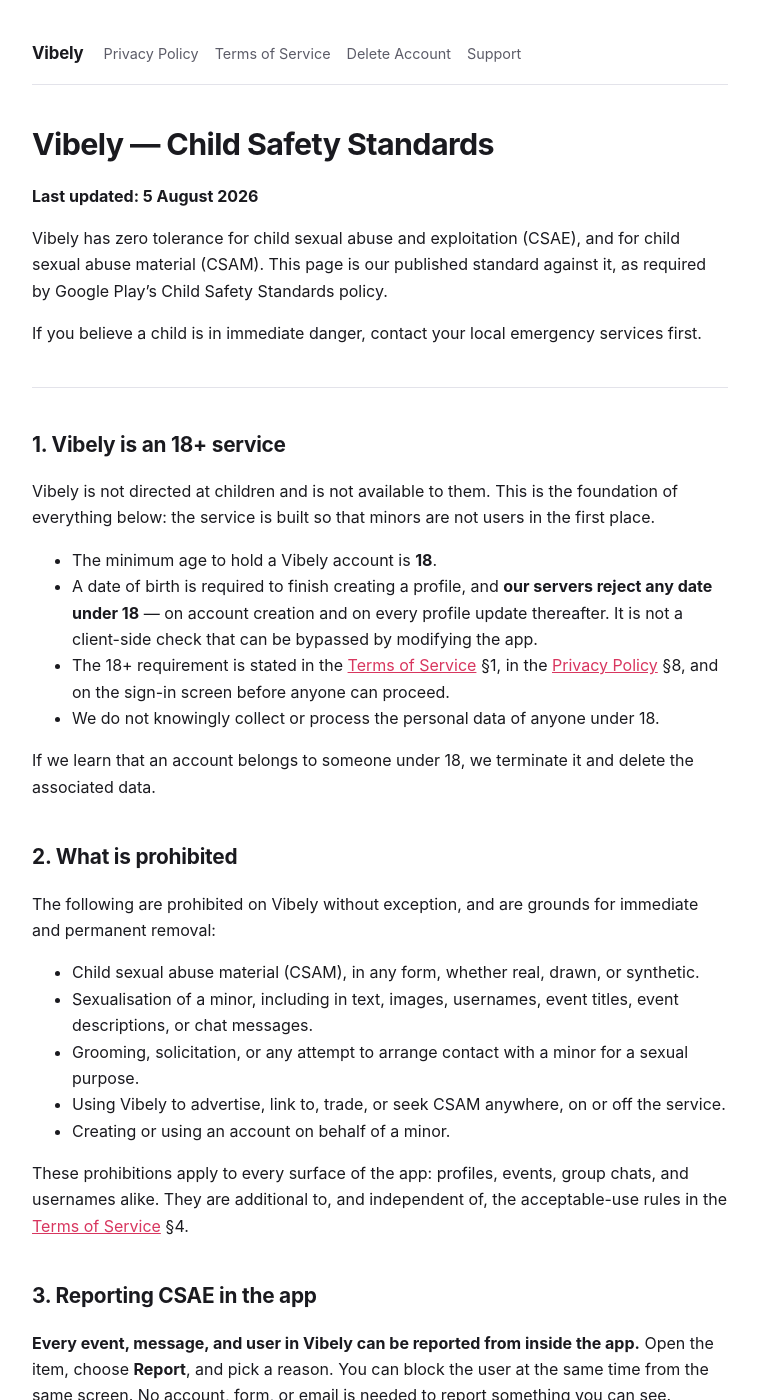
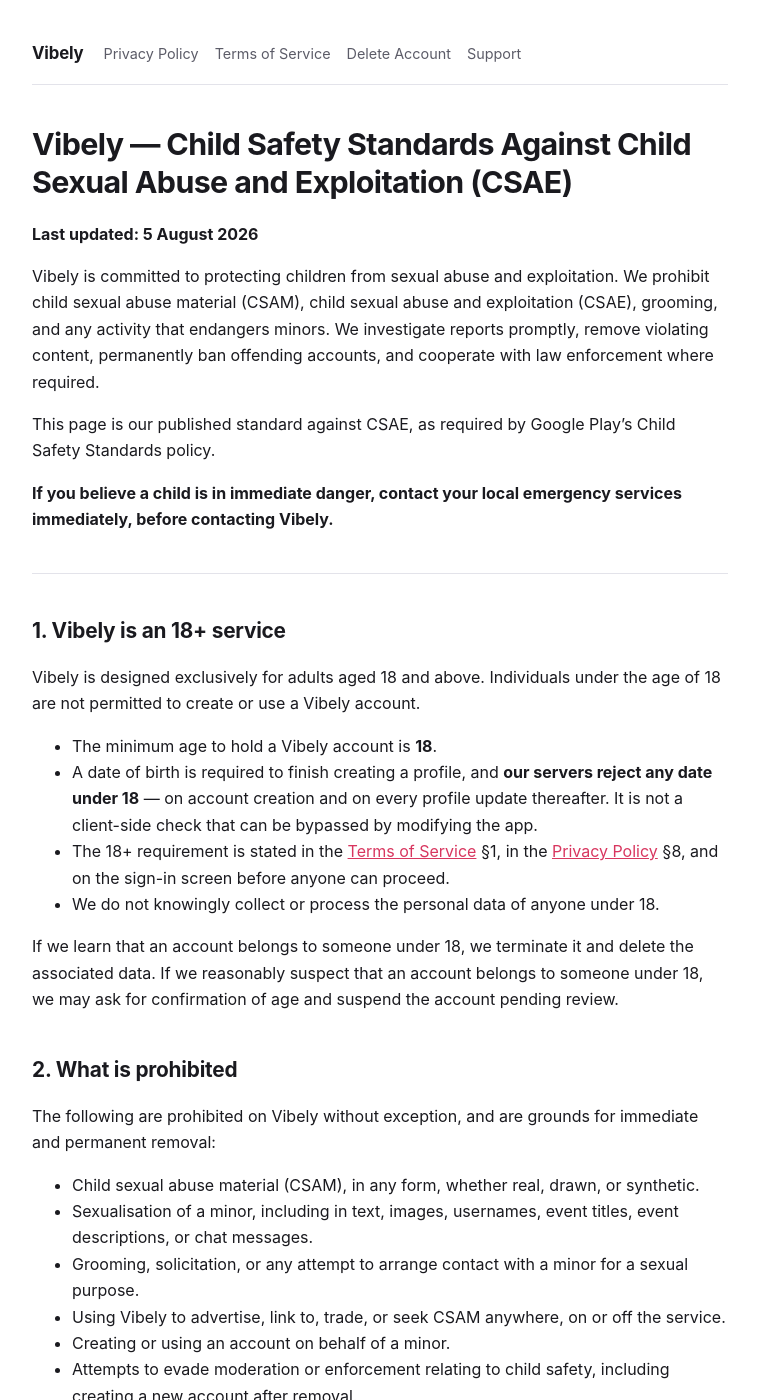
Before and after one commit to aryan5702/vibely-legal, a Jekyll site: the page built from child-safety.md, in a window 1280 px wide and 1400 px high. Shown: the whole window, without its empty margins (260-1019 px from the left). Built offline with Jekyll 4.4.1, drawn with Linux system fonts in a browser that asks for light colours; some of the changed text lies outside the part shown.

Commit message:
Update Child Safety Standards after policy review
Title names CSAE explicitly, opens with a summary of the whole policy, and
makes the emergency-services line prominent.

Authority reporting is now conditional — "where required by applicable law,
or where we determine that content appears to involve CSAE" — rather than
implying every report is forwarded. Permanent removal replaces the earlier
"not appealable" wording. Suspected under-18 accounts can be suspended
pending review, and evading enforcement is explicitly prohibited.

Generated from legal/child-safety.md in the app repo by publish.sh.

```diff
--- a/child-safety.md
+++ b/child-safety.md
@@ -4,22 +4,27 @@ title: Child Safety Standards
 permalink: /child-safety/
 ---
 
-# Vibely — Child Safety Standards
+# Vibely — Child Safety Standards Against Child Sexual Abuse and Exploitation (CSAE)
 
 **Last updated: 5 August 2026**
 
-Vibely has zero tolerance for child sexual abuse and exploitation (CSAE), and for child sexual
-abuse material (CSAM). This page is our published standard against it, as required by Google
-Play's Child Safety Standards policy.
+Vibely is committed to protecting children from sexual abuse and exploitation. We prohibit
+child sexual abuse material (CSAM), child sexual abuse and exploitation (CSAE), grooming, and
+any activity that endangers minors. We investigate reports promptly, remove violating content,
+permanently ban offending accounts, and cooperate with law enforcement where required.
 
-If you believe a child is in immediate danger, contact your local emergency services first.
+This page is our published standard against CSAE, as required by Google Play's Child Safety
+Standards policy.
+
+**If you believe a child is in immediate danger, contact your local emergency services
+immediately, before contacting Vibely.**
 
 ---
 
 ## 1. Vibely is an 18+ service
 
-Vibely is not directed at children and is not available to them. This is the foundation of
-everything below: the service is built so that minors are not users in the first place.
+Vibely is designed exclusively for adults aged 18 and above. Individuals under the age of 18
+are not permitted to create or use a Vibely account.
 
 - The minimum age to hold a Vibely account is **18**.
 - A date of birth is required to finish creating a profile, and **our servers reject any date
@@ -31,7 +36,8 @@ everything below: the service is built so that minors are not users in the first
 - We do not knowingly collect or process the personal data of anyone under 18.
 
 If we learn that an account belongs to someone under 18, we terminate it and delete the
-associated data.
+associated data. If we reasonably suspect that an account belongs to someone under 18, we may
+ask for confirmation of age and suspend the account pending review.
 
 ## 2. What is prohibited
 
@@ -44,6 +50,8 @@ permanent removal:
 - Grooming, solicitation, or any attempt to arrange contact with a minor for a sexual purpose.
 - Using Vibely to advertise, link to, trade, or seek CSAM anywhere, on or off the service.
 - Creating or using an account on behalf of a minor.
+- Attempts to evade moderation or enforcement relating to child safety, including creating a
+  new account after removal.
 
 These prohibitions apply to every surface of the app: profiles, events, group chats, and
 usernames alike. They are additional to, and independent of, the acceptable-use rules in the
@@ -65,20 +73,20 @@ Reports of child safety concerns are prioritised above all other report categori
 
 - **We review every report and act on objectionable content within 24 hours.** Every decision
   is made by a person, not an algorithm.
-- Content assessed as CSAE is removed, and the account responsible is banned. A ban is
-  permanent and is not appealable for this category.
+- Content assessed as CSAE is removed, and **accounts involved in confirmed CSAE violations are
+  permanently removed**.
 - We preserve the associated records where we are required to do so for a law-enforcement
   referral, rather than deleting them, even where the account has otherwise been removed.
 - Where content also violates other rules, the CSAE assessment takes precedence.
 
 ## 5. Reporting to authorities
 
-We comply with all child safety laws applicable to us, and we report apparent CSAE to the
-relevant regional and national authorities. Depending on where the content and the people
-involved are located, that includes:
+Where required by applicable law, or where we determine that content appears to involve child
+sexual abuse or exploitation, we report the matter to the appropriate authorities. Depending on
+where the content and the people involved are located, that includes:
 
-- The **National Center for Missing & Exploited Children (NCMEC)** CyberTipline, for reports
-  falling under United States law.
+- The **National Center for Missing & Exploited Children (NCMEC)** CyberTipline, where
+  applicable under United States law.
 - The relevant authority under India's Information Technology Act and the IT Rules, 2021,
   including our Grievance Officer process described in [Support]({{ '/support/' | relative_url }}).
 - The competent authority in any other jurisdiction where a report is required of us.
@@ -92,9 +100,10 @@ and compliance, is:
 
 **[spacevibely@gmail.com](mailto:spacevibely@gmail.com)**
 
-This address is monitored, and is the same address published throughout our
-[Support]({{ '/support/' | relative_url }}) page and in the app under **Profile → Legal & support**. Child safety
-correspondence is answered ahead of other categories.
+This contact point is monitored for child safety reports and compliance inquiries. It is the
+same address published throughout our [Support]({{ '/support/' | relative_url }}) page and in the app under
+**Profile → Legal & support**. Child safety correspondence is answered ahead of other
+categories.
 
 ## 7. Keeping this standard current
 
@@ -104,6 +113,8 @@ updated date at the top of this page.
 
 ---
 
+Vibely is operated by Aryan Mehta, New Delhi, India.
+
 ## Related documents
 
 - [Terms of Service]({{ '/terms-of-service/' | relative_url }}) — acceptable use, age requirement, enforcement
```
Also changed, not shown: other parts of child-safety.md (+3 -3 lines).
